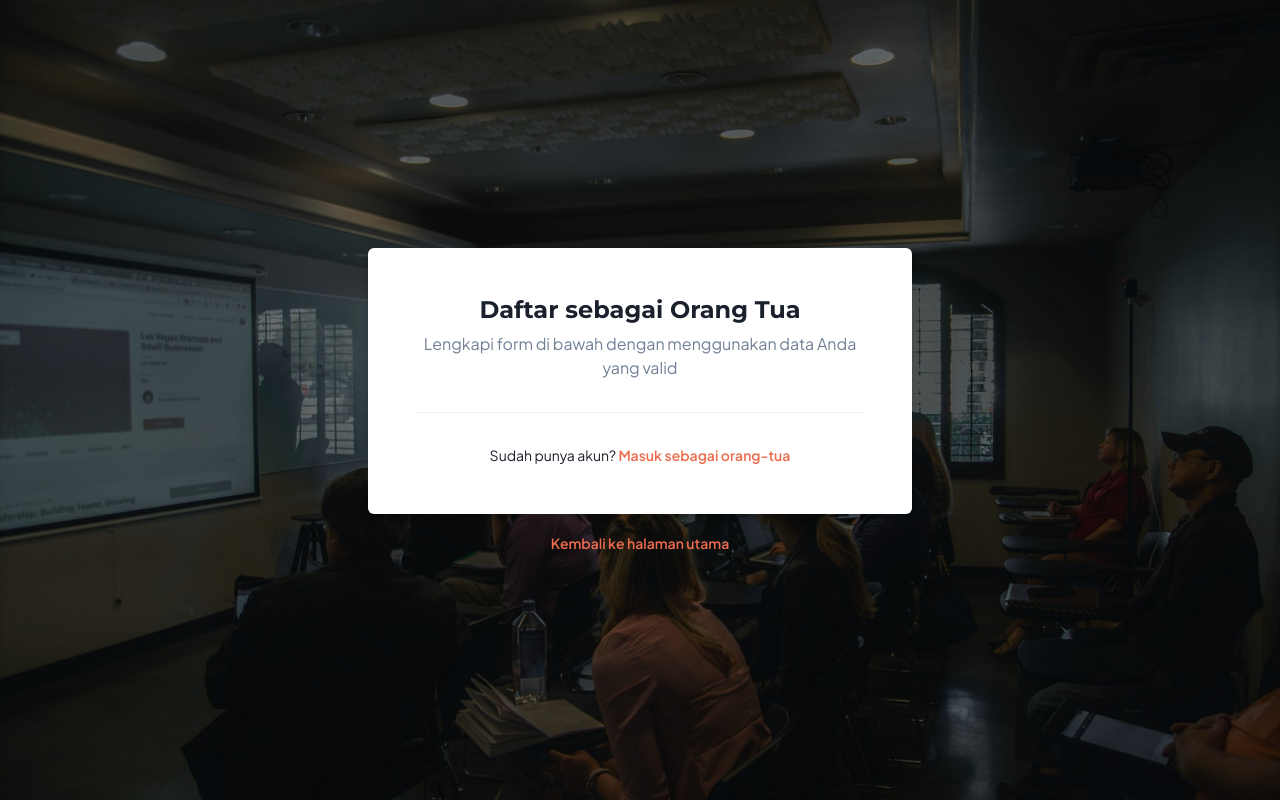
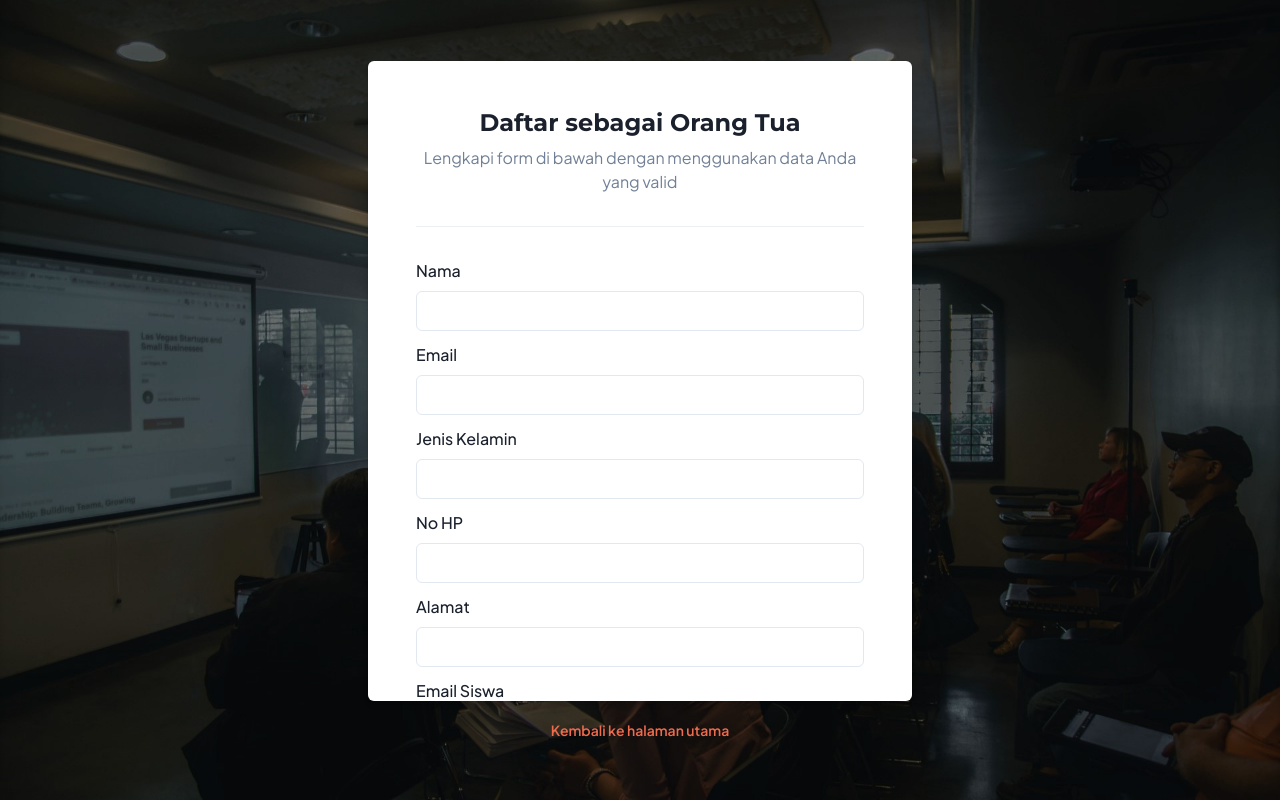
Before and after one commit to rg-km/final-project-engineering-4, a React (Create React App) app in the folder frontend/: page /register/orang-tua in a window 1280 px wide. Built offline with nearby package versions, Linux system fonts and the light colour scheme.

Commit message:
chore (FE): handle register parent and validation schema

```diff
--- a/frontend/src/pages/Auth/Register.jsx
+++ b/frontend/src/pages/Auth/Register.jsx
@@ -4,6 +4,7 @@ import AuthContainer from './components/AuthContainer';
 import { PATH } from '@config/path';
 import { USER_ROLES } from '@utils/constants';
 import RegisterTeacher from './forms/RegisterTeacher';
+import RegisterParent from './forms/RegisterParent';
 
 const Register = ({ role }) => {
   return (
@@ -12,6 +13,7 @@ const Register = ({ role }) => {
       subtitle="Lengkapi form di bawah dengan menggunakan data Anda yang valid">
       <Stack>
         {role.value === USER_ROLES.TEACHER.value && <RegisterTeacher />}
+        {role.value === USER_ROLES.PARENT.value && <RegisterParent />}
 
         <Text textAlign={'center'} fontSize={'sm'}>
           Sudah punya akun?{' '}
--- a/frontend/src/pages/Auth/forms/RegisterParent.jsx
+++ b/frontend/src/pages/Auth/forms/RegisterParent.jsx
@@ -1,67 +1,130 @@
-import { Button, Flex } from '@chakra-ui/react';
-import React, { useState } from 'react';
-import { Link } from 'react-router-dom';
+import { Button, Stack, useToast } from '@chakra-ui/react';
+import { Form, Formik } from 'formik';
+import React from 'react';
 import InputPassword from 'src/components/InputPassword';
 import InputText from 'src/components/InputText';
+import { USER_ROLES } from '@utils/constants';
+import { useNavigate } from 'react-router-dom';
+import { useAuthStore } from '@store/auth.store';
+import { VALIDATION_SCHEMA } from '@utils/validation-schema';
 
-const RegisterParent = () => {
-  const initilInput = {
+const INITIAL_VALUES = {
   nama: '',
-    username: '',
   email: '',
   jenis_kelamin: '',
   no_hp: '',
   alamat: '',
+  email_siswa: '',
   password: '',
+  confirm_password: '',
 };
-  const [isLoading, setIsLoading] = useState(false);
-  const [input, setInput] = useState(initilInput);
 
-  const handleChange = (e) => {
-    setInput({
-      ...input,
-      [e.target.name]: e.target.value,
+const RegisterParent = () => {
+  const toast = useToast();
+  const navigate = useNavigate();
+
+  const { isLoading } = useAuthStore((state) => state); // data
+  const { handleRegister } = useAuthStore((state) => state); // action
+
+  const handleSubmit = ({
+    nama,
+    email,
+    jenis_kelamin,
+    no_hp,
+    alamat,
+    email_siswa,
+    password,
+    confirm_password,
+  }) => {
+    const data = { nama, email, jenis_kelamin, no_hp, alamat, email_siswa, password, confirm_password };
+
+    handleRegister(USER_ROLES.PARENT.value, data, (success, message) => {
+      toast({
+        status: success ? 'success' : 'error',
+        position: 'top-right',
+        title: message,
+        duration: 2500,
+        isClosable: true,
+      });
+
+      navigate(PATH.LOGIN);
     });
   };
 
-  const onSubmit = async (e) => {
-    e.preventDefault();
-    setIsLoading(true);
-    console.log(input);
-    setIsLoading(false);
-  };
-
   return (
-    <form onSubmit={onSubmit}>
-      <InputText name="nama" label="Nama" value={input.nama} handleChange={handleChange} isRequired />
-      <InputText name="username" label="Username" value={input.username} handleChange={handleChange} isRequired />
-      <InputText name="email" label="Email" value={input.email} handleChange={handleChange} isRequired />
+    <Formik
+      initialValues={INITIAL_VALUES}
+      onSubmit={handleSubmit}
+      validationSchema={VALIDATION_SCHEMA.registerParentSchema}>
+      {({ values, handleSubmit, getFieldMeta, handleChange }) => (
+        <Form onSubmit={handleSubmit}>
+          <Stack spacing={8}>
+            <Stack spacing={3}>
+              <InputText
+                name="nama"
+                label="Nama"
+                value={values.nama}
+                meta={getFieldMeta('nama')}
+                onChange={handleChange}
+              />
+              <InputText
+                name="email"
+                label="Email"
+                value={values.email}
+                meta={getFieldMeta('email')}
+                onChange={handleChange}
+              />
               <InputText
                 name="jenis_kelamin"
                 label="Jenis Kelamin"
-        value={input.jenis_kelamin}
-        handleChange={handleChange}
-        isRequired
+                meta={getFieldMeta('jenis_kelamin')}
+                value={values.jenis_kelamin}
+                onChange={handleChange}
               />
-      <InputText name="no_hp" label="No HP" value={input.no_hp} handleChange={handleChange} isRequired />
-      <InputText name="alamat" label="Alamat" value={input.alamat} handleChange={handleChange} />
+              <InputText
+                name="no_hp"
+                label="No HP"
+                value={values.no_hp}
+                meta={getFieldMeta('no_hp')}
+                onChange={handleChange}
+              />
+              <InputText
+                name="alamat"
+                label="Alamat"
+                value={values.alamat}
+                meta={getFieldMeta('alamat')}
+                onChange={handleChange}
+              />
+              <InputText
+                name="email_siswa"
+                label="Email Siswa"
+                value={values.email_siswa}
+                meta={getFieldMeta('email_siswa')}
+                onChange={handleChange}
+              />
               <InputPassword
                 name="password"
                 label="Password"
-        value={input.password}
-        handleChange={handleChange}
-        isRequired
+                value={values.password}
+                meta={getFieldMeta('password')}
+                onChange={handleChange}
               />
+              <InputPassword
+                name="confirm_password"
+                label="Konfirmasi Password"
+                value={values.confirm_password}
+                meta={getFieldMeta('confirm_password')}
+                onChange={handleChange}
+              />
+            </Stack>
 
-      <Flex justify={'center'} gap={[2]} mb={[2, 4]}>
-        <Link to={'/register'}>
-          <Button size={['sm', 'md']}>Kembali</Button>
-        </Link>
-        <Button type="submit" isLoading={isLoading} colorScheme="blue" size={['sm', 'md']}>
+            <Button type="submit" isLoading={isLoading}>
               Daftar
             </Button>
-      </Flex>
-    </form>
+          </Stack>
+        </Form>
+      )}
+    </Formik>
   );
 };
 
--- a/frontend/src/utils/validation-schema.js
+++ b/frontend/src/utils/validation-schema.js
@@ -20,9 +20,26 @@ const registerSchema = yup.object().shape({
     .required('Konfirmasi password harus diisi'),
 });
 
+const registerParentSchema = yup.object().shape({
+  nama: yup.string().required('Nama harus diisi'),
+  email: yup.string().email('Email tidak valid').required('Email harus diisi'),
+  no_hp: yup
+    .string()
+    .matches(REGEX_PATTERN.number, 'No HP tidak valid')
+    .min(10, 'No HP tidak valid')
+    .required('No HP harus diisi'),
+  alamat: yup.string().required('Alamat harus diisi'),
+  email_siswa: yup.string().email('Email tidak valid').required('Email siswa harus diisi'),
+  password: yup.string().required('Password harus diisi'),
+  confirm_password: yup
+    .string()
+    .oneOf([yup.ref('password'), null], 'Password tidak sama')
+    .required('Konfirmasi password harus diisi'),
+});
+
 const loginSchema = yup.object().shape({
   email: yup.string().email('Email tidak valid').required('Email harus diisi'),
   password: yup.string().required('Password harus diisi'),
 });
 
-export const VALIDATION_SCHEMA = { registerSchema, loginSchema };
+export const VALIDATION_SCHEMA = { registerSchema, loginSchema, registerParentSchema };
```
Lines whose indentation alone changed are shown as unchanged.
